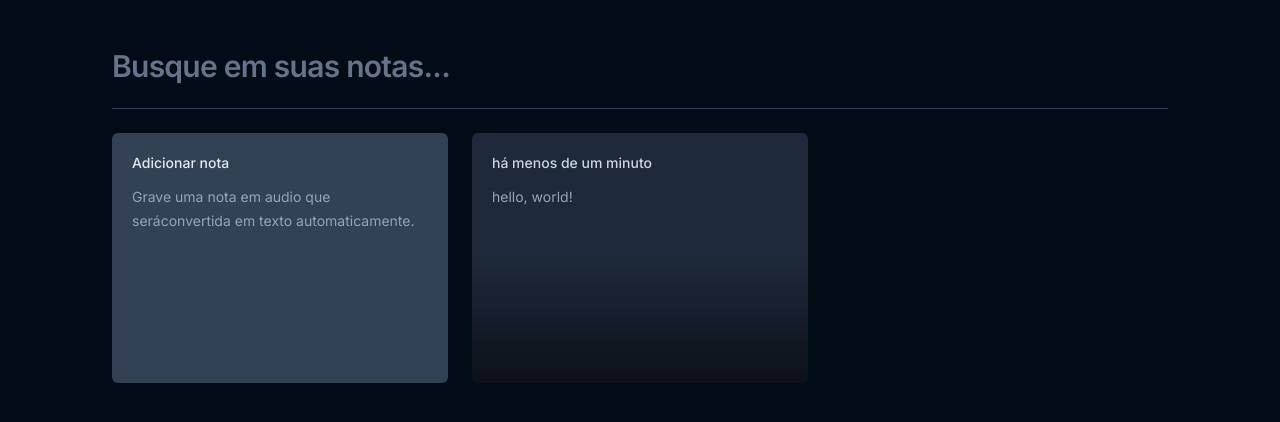
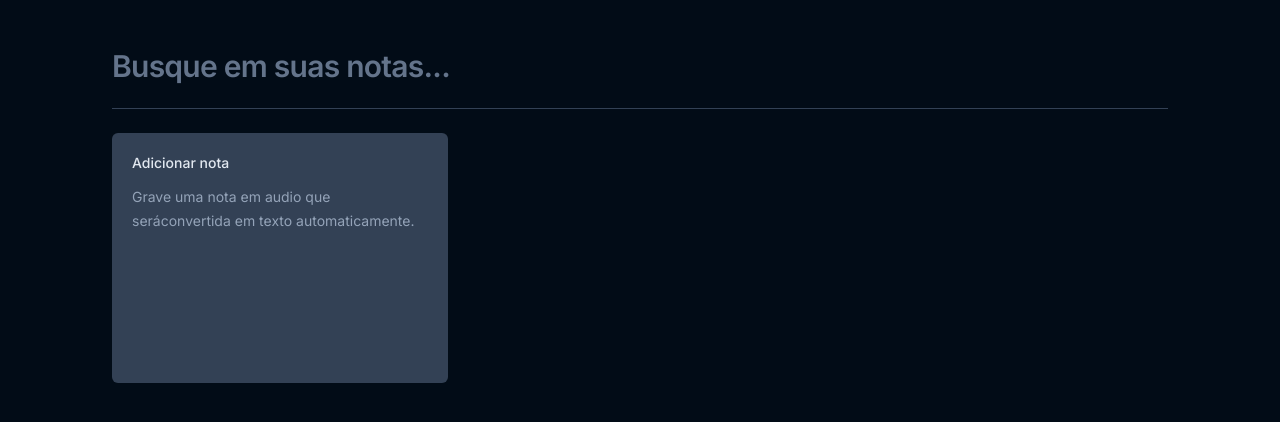
Before and after one commit to viniciuSoaress/Notes-NLW, a Next.js app: page / in a window 1280 px wide. Shown: the top 422 px of the page. Built offline with nearby package versions, Linux system fonts and the light colour scheme.

Commit message:
add save notes localstorage e search of note

```diff
--- a/src/app/components/new-note-card.tsx
+++ b/src/app/components/new-note-card.tsx
@@ -6,12 +6,15 @@ import {
   Dialog,
   DialogContent,
   DialogTrigger,
+  DialogClose
 } from "./ui/dialog"
 import { useToast } from './ui/use-toast'
 
+type NewNoteCardProps = {
+  onNoteCreated: (content: string) => void
+}
 
-
-export function NewNoteCard() {
+export function NewNoteCard({ onNoteCreated }: NewNoteCardProps) {
   const { toast } = useToast()
 
 
@@ -32,9 +35,18 @@ export function NewNoteCard() {
 
   function handleSaveNoteSubmit(e: FormEvent<HTMLFormElement>) {
     e.preventDefault()
-    toast({
-      title: "Nota criada com sucesso!",
-    })
+    if (content != '') {
+      onNoteCreated(content)
+      toast({
+        title: "Nota criada com sucesso!",
+      })
+    } else {
+      toast({
+        title: "Nota não pode ser vasia!",
+      })
+    }
+    setContent('')
+    setShoutShowOnboarding(true)
   }
 
   return (
@@ -64,6 +76,7 @@ export function NewNoteCard() {
               </p>
             ) : (
               <textarea
+                value={content}
                 autoFocus
                 className='text-sm leading-6 text-slate-400 bg-transparent resize-none flex-1 outline-none'
                 onChange={handleContentChange}
@@ -71,12 +84,12 @@ export function NewNoteCard() {
             )}
           </div>
 
-          <button
+          <DialogClose
             type="submit"
             className="w-full h-min bg-lime-400  py-4 text-center text-sm text-lime-950 outline-none rounded font-medium hover:bg-lime-500"
           >
             Salvar nota
-          </button>
+          </DialogClose>
 
         </form>
       </DialogContent>
--- a/src/app/components/note-card.tsx
+++ b/src/app/components/note-card.tsx
@@ -2,6 +2,7 @@ import {
   Dialog,
   DialogContent,
   DialogTrigger,
+  DialogClose
 } from "./ui/dialog"
 import { formatDistanceToNow } from 'date-fns'
 import { ptBR } from "date-fns/locale"
@@ -42,12 +43,12 @@ export function NoteCard({ note }: NoteCardProps) {
           </p>
         </div>
 
-        <button
+        <DialogClose
          type="button"
          className="w-full h-min bg-slate-800 py-4 text-center text-sm text-slate-300 outline-none  rounded font-medium group"
         >
           Deseja <span className="text-red-400 group-hover:underline">apagar essa nota</span>?
-        </button>
+        </DialogClose>
       </DialogContent>
 
     </Dialog>
--- /dev/null
+++ b/src/app/components/note.tsx
@@ -0,0 +1,76 @@
+'use client'
+
+import { ChangeEvent, useState } from "react";
+import { NewNoteCard } from "./new-note-card";
+import { NoteCard } from "./note-card";
+
+
+type Note = {
+  id: string,
+  date: Date,
+  content: string
+}
+
+
+export function Note() {
+
+  const [search, setSearch] = useState('')
+  const [notes, setNotes] = useState<Note[]>(() => {
+    const notesOnStorage = localStorage.getItem('notes')
+
+    if (notesOnStorage) {
+      return JSON.parse(notesOnStorage)
+    }
+    return []
+  })
+
+  function onNoteCreated(content: string) {
+    const newNote = {
+      date: new Date(),
+      content,
+      id: crypto.randomUUID()
+    }
+
+    const notesArray = [
+      newNote,
+      ...notes,
+    ]
+    setNotes(notesArray)
+    localStorage.setItem('notes', JSON.stringify(notesArray))
+  }
+
+  function handleSearchChange(e: ChangeEvent<HTMLInputElement>) {
+    const query = e.target.value
+
+    setSearch(query)
+  }
+
+  const filterSearchNotes = search !== ''
+    ? notes.filter(note => note.content.toLocaleLowerCase().includes(search.toLocaleLowerCase()))
+    : notes
+
+  return (
+    <div className="flex flex-col gap-6">
+
+      <form className="w-full ">
+        <input
+          type="text"
+          placeholder="Busque em suas notas..."
+          onChange={handleSearchChange}
+          className="bg-transparent outline-none w-full text-3xl font-semibold tracking-tight placeholder:text-slate-500"
+        />
+      </form>
+
+      <div className="h-px bg-slate-700" />
+
+      <div className="grid grid-cols-3 auto-rows-[250px] gap-6">
+
+        <NewNoteCard onNoteCreated={onNoteCreated} />
+
+        {filterSearchNotes.map((note) => (
+          <NoteCard key={note.id} note={note} />
+        ))}
+      </div>
+    </div>
+  )
+}
--- a/src/app/page.tsx
+++ b/src/app/page.tsx
@@ -1,27 +1,11 @@
-import { NewNoteCard } from "./components/new-note-card";
-import { NoteCard } from "./components/note-card";
+import { Note } from "./components/note";
 
 
 export default function Home() {
   return (
     <main className="max-w-6xl mx-auto min-h-screen p-12 antialiased space-y-6">
 
-      <form className="w-full ">
-        <input
-          type="text"
-          placeholder="Busque em suas notas..."
-          className="bg-transparent outline-none w-full text-3xl font-semibold tracking-tight placeholder:text-slate-500"
-        />
-      </form>
-
-      <div className="h-px bg-slate-700" />
-
-      <div className="grid grid-cols-3 auto-rows-[250px] gap-6">
-
-        <NewNoteCard />
-
-        <NoteCard note={{content: 'hello, world!', date: new Date()}}/>
-      </div>
+      <Note />
     </main>
   );
 }
```
